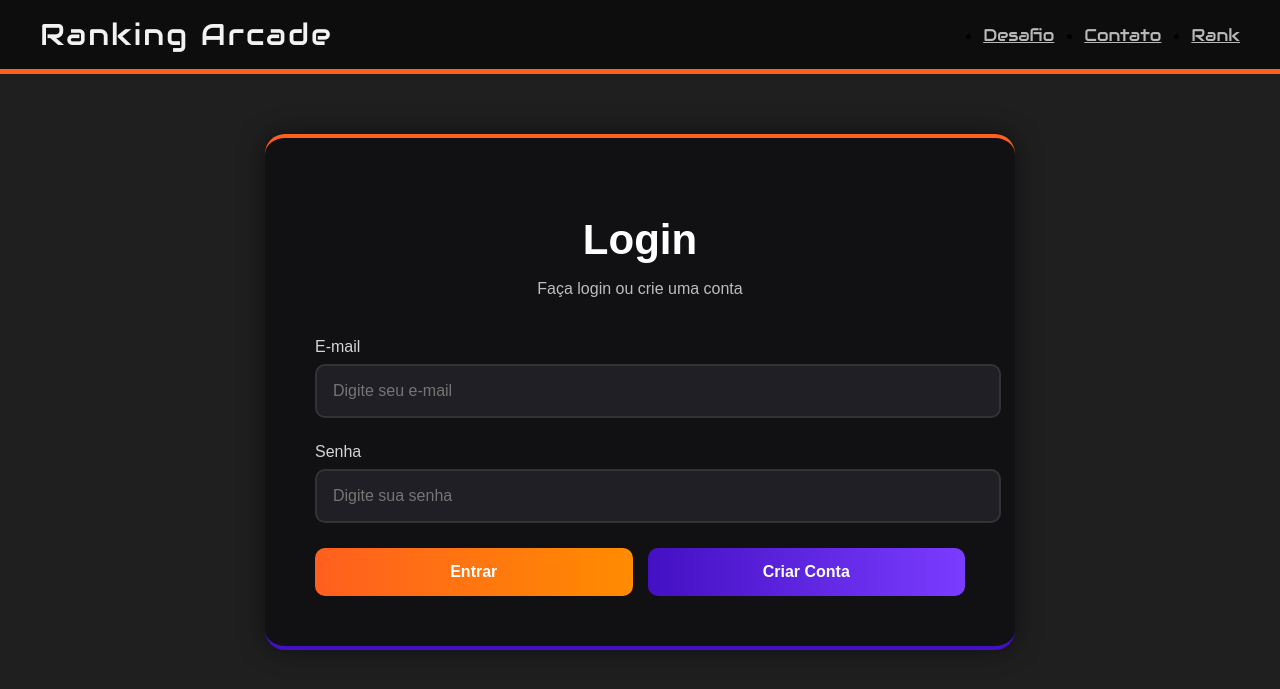
After one commit to FelypeMacario/Basquete, a Flask app: page /entrar in a window 1280 px wide. The commit adds this page. Shown: the top 689 px of the page. Run offline with Flask 3, Linux system fonts and the light colour scheme.

Commit message:
Paginas de Login e Registrar-se

```diff
--- a/main.py
+++ b/main.py
@@ -47,9 +47,9 @@ def contato():
 def rank():
     return render_template("rank.html")
 
-@app.route("/fale")
-def fale():
-    return render_template("fale_conosco.html")
+@app.route("/entrar")
+def entrar():
+    return render_template("entrar.html")
 
 
 if __name__ == "__main__":
--- a/static/style.css
+++ b/static/style.css
@@ -76,7 +76,7 @@ letter-spacing: 2px;
 .ranking-box h2 {
     text-align: center;
     margin-bottom: 10px;
-    color: #ff5100;
+        color: #ff5100;
 }
 
 .ranking-box ol {
@@ -99,3 +99,162 @@ letter-spacing: 2px;
         grid-template-columns: 1fr;
     }
 }
+
+/* LOGIN BOX */
+
+.arcade-login-wrapper{
+
+    width: 100%;
+    max-width: 650px;
+
+    background: #111114;
+
+    padding: 50px;
+
+    border-radius: 20px;
+
+    border-top: 4px solid #FF5F1F;
+    border-bottom: 4px solid #4410C3;
+
+    box-shadow:
+    0 0 25px rgba(0,0,0,0.5);
+
+    margin: 60px auto;
+}
+
+.arcade-login-title{
+
+    color: white;
+
+    text-align: center;
+
+    font-size: 42px;
+
+    margin-bottom: 10px;
+}
+
+.arcade-login-subtitle{
+
+    text-align: center;
+
+    color: #bdbdbd;
+
+    margin-bottom: 40px;
+}
+
+
+.arcade-input-group{
+    margin-bottom: 25px;
+}
+
+.arcade-input-group label{
+
+    display: block;
+
+    color: #d4d4d4;
+
+    margin-bottom: 8px;
+}
+
+.arcade-input-group input{
+
+    width: 100%;
+
+    padding: 16px;
+
+    border-radius: 10px;
+
+    border: 2px solid #333;
+
+    background: #1f1f25;
+
+    color: white;
+
+    font-size: 16px;
+
+    outline: none;
+
+    transition: 0.3s;
+}
+
+.arcade-input-group input:focus{
+
+    border-color: #4410C3;
+
+    box-shadow:
+    0 0 12px rgba(68,16,195,0.5);
+}
+
+
+.arcade-login-buttons{
+
+    display: flex;
+
+    gap: 15px;
+
+    margin-top: 10px;
+}
+
+.arcade-btn{
+
+    flex: 1;
+
+    padding: 15px;
+
+    border: none;
+
+    border-radius: 10px;
+
+    font-size: 16px;
+
+    font-weight: bold;
+
+    cursor: pointer;
+
+    transition: 0.3s;
+}
+
+.arcade-btn-login{
+
+    background: linear-gradient(
+    90deg,
+    #FF5F1F,
+    #ff8c00
+    );
+
+    color: white;
+}
+
+.arcade-btn-register{
+
+    background: linear-gradient(
+    90deg,
+    #4410C3,
+    #7a3cff
+    );
+
+    color: white;
+}
+
+.arcade-btn:hover{
+
+    transform: scale(1.03);
+
+    opacity: 0.9;
+}
+
+@media(max-width: 600px){
+
+    .arcade-login-wrapper{
+        padding: 35px;
+    }
+
+    .arcade-login-buttons{
+        flex-direction: column;
+    }
+
+    .arcade-login-title{
+        font-size: 34px;
+    }
+
+}
--- /dev/null
+++ b/templates/entrar.html
@@ -0,0 +1,78 @@
+<!DOCTYPE html>
+<html lang="pt-br">
+<head>
+  <meta charset="UTF-8">
+  <meta name="viewport" content="width=device-width, initial-scale=1.0">
+  <title>Login</title>
+  <link rel="stylesheet" href="/static/style.css">
+  <link href="https://fonts.googleapis.com/css2?family=Orbitron:wght@500;700&display=swap" rel="stylesheet">
+    <link href="https://fonts.googleapis.com/css2?family=Audiowide&display=swap" rel="stylesheet">
+    <link rel="shortcut icon" href="{{ url_for('static', filename='imagens/favicon.ico') }}">
+
+</head>
+<body>
+    <nav class="navbar">
+        <h1>Ranking Arcade</h1>
+    <ul>
+        <li><a href="{{ url_for('desafio') }}">Desafio</a></li>
+        <li><a href="{{ url_for('contato') }}">Contato</a></li>
+        <li><a href="{{ url_for('rank') }}">Rank</a></li>
+    </ul>
+</nav>
+  <div class="arcade-login-wrapper">
+
+    <h1 class="arcade-login-title">
+        Login
+    </h1>
+
+    <p class="arcade-login-subtitle">
+        Faça login ou crie uma conta
+    </p>
+
+    <form>
+
+        <div class="arcade-input-group">
+
+            <label>E-mail</label>
+
+            <input
+            type="email"
+            placeholder="Digite seu e-mail">
+
+        </div>
+
+        <div class="arcade-input-group">
+
+            <label>Senha</label>
+
+            <input
+            type="password"
+            placeholder="Digite sua senha">
+
+        </div>
+
+        <div class="arcade-login-buttons">
+
+            <button
+            type="submit"
+            class="arcade-btn arcade-btn-login">
+
+                Entrar
+
+            </button>
+
+            <button
+            type="button"
+            class="arcade-btn arcade-btn-register">
+
+                Criar Conta
+
+            </button>
+
+        </div>
+
+    </form>
+
+</div>
+</body>
+</html>
--- a/templates/index.html
+++ b/templates/index.html
@@ -19,7 +19,7 @@
         <li><a href="{{ url_for('desafio') }}">Desafio</a></li>
         <li><a href="{{ url_for('contato') }}">Contato</a></li>
         <li><a href="{{ url_for('rank') }}">Rank</a></li>
-        <li><a href="{{ url_for('fale') }}">Fale Conosco</a></li>
+        <li><a href="{{ url_for('entrar') }}">Entrar</a></li>
     </ul>
 </nav>
     <p class="frase">Mire alto, jogue forte, deixe seu nome no topo</p>
```
Also changed, not shown: templates/fale_conosco.html (deleted, +0 -13 lines), templates/registro.html (added, +109 -0 lines).
